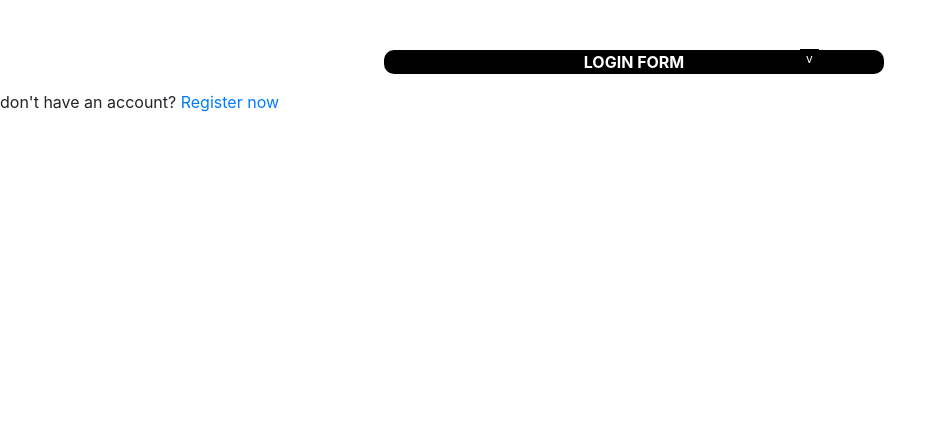
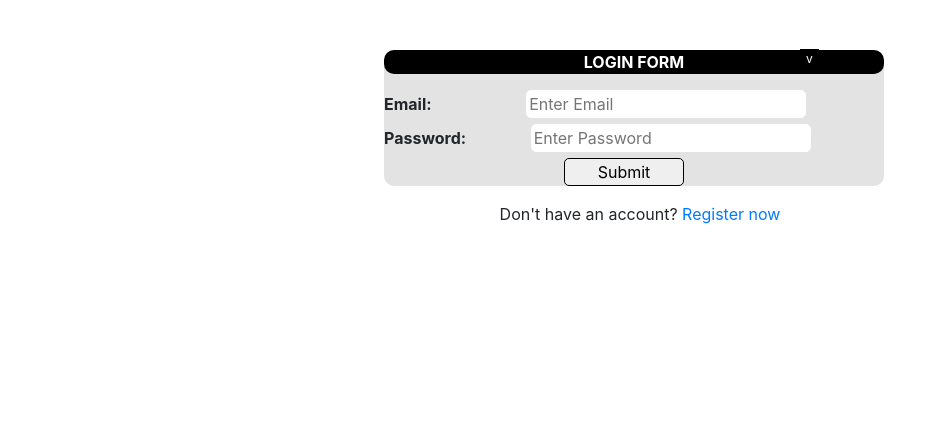
Before and after one commit to shreya2550/Oneshield-Induction-Project, a Django app: page /login/ in a window 1280 px wide. Shown: the part 70-496 px from the top of the page, without its empty margins (0-946 px from the left). Run offline with Django 3.2, Linux system fonts and the light colour scheme; some libraries are stand-ins or nearby versions.

Commit message:
Password encrypted

```diff
--- a/IndianRail/Bookticket/models.py
+++ b/IndianRail/Bookticket/models.py
@@ -44,7 +44,7 @@ class Passenger(models.Model):
     Email = models.ForeignKey(Customer, on_delete=models.CASCADE)
     name = models.CharField(max_length=40)
     Age = models.IntegerField()
-    Dare_of_booking = models.DateTimeField(auto_now_add=True)
+    Date_of_booking = models.DateTimeField(auto_now_add=True)
     On_boarding_Date = models.DateField()
     Aadhar = models.CharField(max_length=12)
     Phone = models.CharField(max_length=13)
--- a/IndianRail/Bookticket/views.py
+++ b/IndianRail/Bookticket/views.py
@@ -1,15 +1,15 @@
+# Create your views here.
 from django.shortcuts import render
+from datetime import date
+from django.contrib.auth.hashers import make_password, check_password
 from .models import Customer
-from django.contrib.auth.hashers import make_password
-# Create your views here.
-
+from django.shortcuts import redirect
+from django.contrib.auth.forms import AuthenticationForm
+from django.db import connection
+from django.views.generic.base import TemplateView
 
 # def home(request):
 #   return render(request, 'index.html', {})
-
-
-from django.shortcuts import render
-from django.views.generic.base import TemplateView
 
 
 # Create your views here.
@@ -22,12 +22,75 @@ def booktick(request):
 
 
 def login(request):
-    return render(request, 'login.html')
+    if request.method == 'POST':
+        if request.POST.get('email') and request.POST.get('password'):
+            email = request.POST.get('email')
+            password = request.POST.get('password')
+            extracted_email = []
+            x = Customer.objects.get(Email=email)
+            extracted_email.append(x)
+            sql = 'select "Password" from "Bookticket_customer"'
+            cursor = connection.cursor()
+            raw_data = []
+            cursor.execute(sql, ['localhost'])
+            row = cursor.fetchall()
+            for r in row:
+                raw_data.append(r)
+            cleaned_password = ""
+            #print(raw_data)
+            list_cleaned_password = []
+            for i in raw_data:
+                for h in i:
+                    if h == '(':
+                        pass
+                        #print("hello")
+                    else:
+                        cleaned_password = cleaned_password + h
+                list_cleaned_password.append(cleaned_password)
+                cleaned_password = ""
+            for q in list_cleaned_password:
+                if Customer.objects.filter(Email=email, Password=q):
+                    flag = 1
+                else:
+                    flag = 0
+                if flag == 1:
+                    print("User exists in the Database.")
+                    print("User search Successfull .")
+                x = check_password(password, q)
+                if x == True:
+                    print("Login Successfull.")
+                    return render(request, 'index.html')
+            print("Login Unsuccessfull")
+            return render(request, 'login.html')
+    else:
+        form = AuthenticationForm()
+        return render(request, 'login.html', {'form': form})
+
+    '''if request.method == 'POST':
+        email = request.POST.get('email')
+        password = request.POST.get('password')
+        conn = psycopg2.connect(
+            database="mydb", user='postgres', password='shreya1project', host='127.0.0.1', port='5432'
+        )
+        # Setting auto commit false
+        conn.autocommit = True
+        # Creating a cursor object using the cursor() method
+        cursor = conn.cursor()
+        #first_person = Customer.objects.raw('SELECT * FROM "Bookticket_customer" ')[0]
+        name=''
+        for p in Customer.objects.raw('SELECT * FROM "Bookticket_customer" WHERE '):
+            print(p.Email, p.Name)
+        #print(first_person)
+
+        print(email)
+        print(password)
+    return render(request, 'login.html')'''
 
 
 def register(request):
     if request.method == 'POST':
-        if request.POST.get('name') and request.POST.get('email') and request.POST.get('age') and request.POST.get('phone') and request.POST.get('password'):
+        if request.POST.get('name') and request.POST.get('email') and request.POST.get('age') and request.POST.get(
+                'phone') and request.POST.get('password'):
             post = Customer()
             post.Name = request.POST.get('name')
             post.Email = request.POST.get('email')
@@ -35,12 +98,11 @@ def register(request):
             post.Phone = request.POST.get('phone')
             post.Password = make_password(request.POST.get('password'))
             post.save()
-            return render(request, 'login.html')
+            return redirect('/login')
         else:
             return render(request, 'register.html')
     else:
         return render(request, 'register.html')
-
 
 
 def myticket(request):
@@ -59,16 +121,12 @@ class Trainview(TemplateView):
     template_name = "template/train.html"
 
 
-from datetime import date
-
-today = date.today()
-
-
 def booknow(request):
     return render(request, 'booknow.html')
 
 
-def Time(request):
+def time(request):
+    today = date.today()
     return render(request, 'bookticket.html', {'today': today})
 
 
--- a/IndianRail/templates/login.html
+++ b/IndianRail/templates/login.html
@@ -21,7 +21,7 @@
     font-weight:bold;
     }
     .bookall{
-    display:none;
+    display:block;
     position:relative;
     }
     .childhide{
@@ -74,7 +74,7 @@
 
     </ul>
 
-    <form class="form-inline my-2 my-lg-0">
+    <form class="form-inline my-2 my-lg-0" >
       <input class="form-control mr-sm-2" type="search" placeholder="Search" aria-label="Search">
       <button class="btn btn-outline-success my-2 my-sm-0" type="submit">Search</button>
     </form>
@@ -83,18 +83,18 @@
         <button class="childb" style="margin-left:100px;margin-top:50px;z-index:99" id="show">v</button>
         <button class="childhide" style="margin-left:100px;margin-top:50px;z-index:99" id="hide">^</button>
 
-<form >
+<form method="POST" action="">
+    {% csrf_token %}
     <div style="Background-color:#e3e3e3;width:500px;margin-top:50px;margin-left:30%;border-radius:10px;z-index:999">
-        <p style="background-color:black;color:white;text-align:center;border-radius:10px;"><b>LOGIN FORM</b>
-</p>
+        <p style="background-color:black;color:white;text-align:center;border-radius:10px;"><b>LOGIN FORM</b></p>
 
         <div class="bookall">
 
 
-    <label for="name">Email:</label>
-    <input style="margin-left:90px;border-radius:5px;border:1px solid white;width:280px;" type="text" placeholder="Enter Email"></input><br>
-    <label for="Age">Password:</label>
-    <input style="margin-left:60px;border-radius:5px;border:1px solid white;width:280px;" type="password" placeholder="Enter Password"></input><br>
+    <label>Email:</label>
+    <input style="margin-left:90px;border-radius:5px;border:1px solid white;width:280px;" type="text" placeholder="Enter Email" name="email"></input><br>
+    <label>Password:</label>
+    <input style="margin-left:60px;border-radius:5px;border:1px solid white;width:280px;" type="password" placeholder="Enter Password" name="password"></input><br>
     <input style="margin-left:180px;width:120px;border-radius:5px;border:1px solid black;"type="submit"></input>
    </div>
     </div>
@@ -102,7 +102,7 @@
 
 </form>
 
-<p>don't have an account? <a href="/register">Register now</a></p>
+<p align="center">Don't have an account? <a href="/register">Register now</a></p>
 
 
 
@@ -157,5 +157,5 @@ $(document).ready(function(){
   });
 });
 </script>
-
+</body>
 </html>
```
Also changed, not shown: IndianRail/templates/register.html (+7 -7 lines), IndianRail/Bookticket/forms.py (added), IndianRail/Bookticket/migrations/0002_alter_customer_password.py (added).
